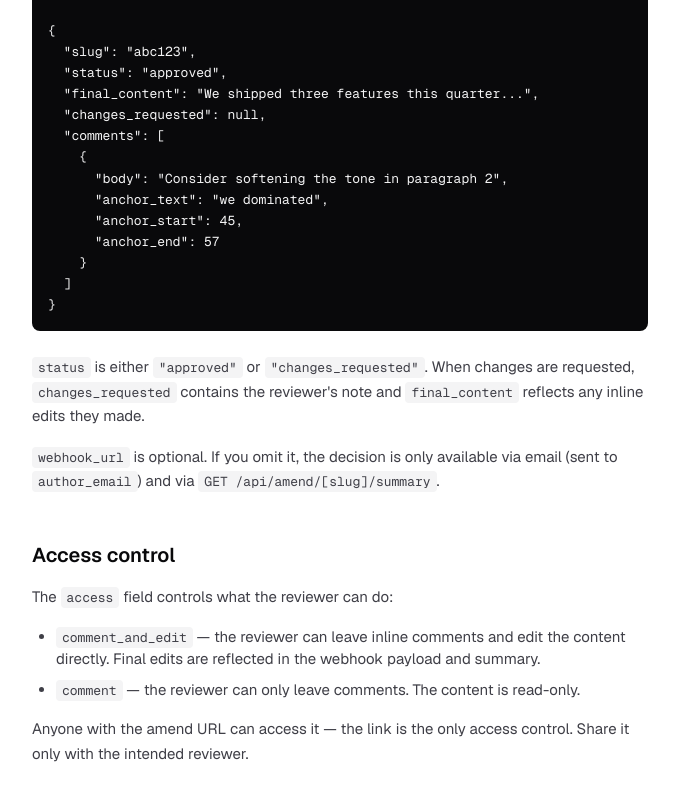
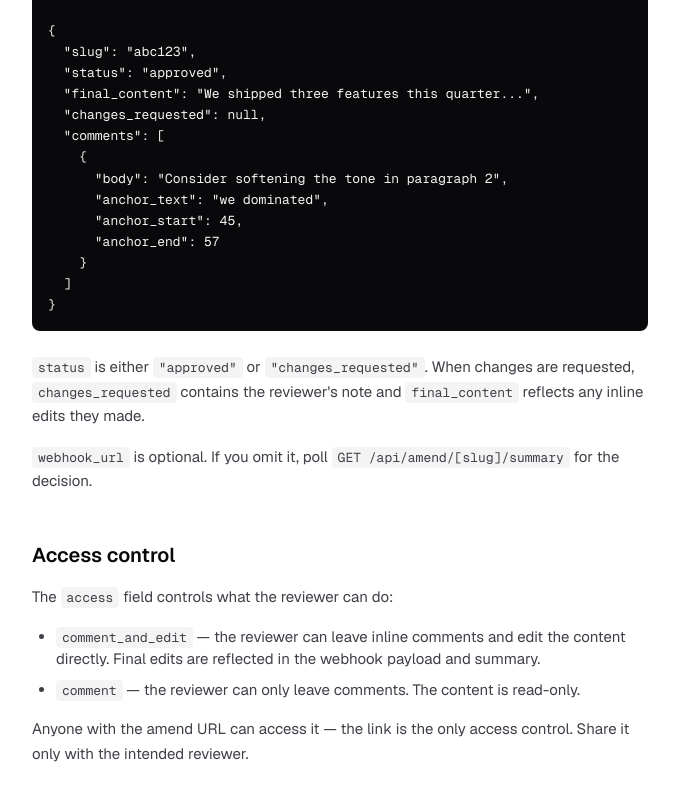
Before and after one commit to tomericco/agentic-content-review, a Next.js app: page /docs in a window 1280 px wide. Shown: the part 2373-3173 px from the top of the page, without its empty margins (416-1095 px from the left). Built offline with nearby package versions, Linux system fonts and the light colour scheme; no server answers.

Commit message:
chore: disable email notifications for now, keep code for later

```diff
--- a/src/app/api/amend/[slug]/resubmit/route.ts
+++ b/src/app/api/amend/[slug]/resubmit/route.ts
@@ -1,7 +1,7 @@
 import { NextRequest, NextResponse } from 'next/server'
 import { revalidatePath } from 'next/cache'
 import { getReviewBySlug, resubmitReview } from '@/lib/db'
-import { notifyReviewer } from '@/lib/email'
+// import { notifyReviewer } from '@/lib/email' // email sending disabled for now
 
 export async function PATCH(
   req: NextRequest,
@@ -29,7 +29,7 @@ export async function PATCH(
 
     const updated = await resubmitReview(review.id, content)
 
-    notifyReviewer(updated).catch(() => {})
+    // notifyReviewer(updated).catch(() => {}) // email sending disabled for now
 
     revalidatePath(`/${slug}`)
 
--- a/src/app/api/decide/route.ts
+++ b/src/app/api/decide/route.ts
@@ -2,7 +2,7 @@ import { NextRequest, NextResponse } from 'next/server'
 import { revalidatePath } from 'next/cache'
 import { validateDecide } from '@/lib/validate'
 import { getReviewBySlug, updateReviewDecision, getCommentsByReviewId } from '@/lib/db'
-import { notifyAuthor } from '@/lib/email'
+// import { notifyAuthor } from '@/lib/email' // email sending disabled for now
 
 export async function POST(req: NextRequest) {
   const slug = req.nextUrl.searchParams.get('slug')
@@ -41,7 +41,7 @@ export async function POST(req: NextRequest) {
 
     const updated = await updateReviewDecision(review.id, validation.data)
 
-    notifyAuthor(updated, comments).catch(() => {})
+    // notifyAuthor(updated, comments).catch(() => {}) // email sending disabled for now
 
     revalidatePath(`/${slug}`)
 
--- a/src/app/api/upload/route.ts
+++ b/src/app/api/upload/route.ts
@@ -2,7 +2,7 @@ import { NextRequest, NextResponse } from 'next/server'
 import { validateUpload } from '@/lib/validate'
 import { generateSlug } from '@/lib/slug'
 import { getExistingSlugs, createReview } from '@/lib/db'
-import { notifyReviewer } from '@/lib/email'
+// import { notifyReviewer } from '@/lib/email' // email sending disabled for now
 
 export async function POST(req: NextRequest) {
   let body: unknown
@@ -21,7 +21,7 @@ export async function POST(req: NextRequest) {
     const slug = generateSlug(validation.data.title, existingSlugs)
 
     const review = await createReview(validation.data, slug)
-    notifyReviewer(review).catch(() => {}) // fire-and-forget — do NOT await, never block the response
+    // notifyReviewer(review).catch(() => {}) // email sending disabled for now
     const baseUrl = process.env.NEXT_PUBLIC_BASE_URL ?? 'http://localhost:3000'
 
     return NextResponse.json({
--- a/src/app/docs/page.tsx
+++ b/src/app/docs/page.tsx
@@ -293,9 +293,8 @@ export default function DocsPage() {
               </p>
               <p className="text-[15px] leading-relaxed text-zinc-700 mb-4">
                 <code className="bg-zinc-100 px-1.5 py-0.5 rounded text-[13px]">webhook_url</code> is optional.
-                If you omit it, the decision is only available via email (sent to{" "}
-                <code className="bg-zinc-100 px-1.5 py-0.5 rounded text-[13px]">author_email</code>) and via{" "}
-                <code className="bg-zinc-100 px-1.5 py-0.5 rounded text-[13px]">GET /api/amend/[slug]/summary</code>.
+                If you omit it, poll{" "}
+                <code className="bg-zinc-100 px-1.5 py-0.5 rounded text-[13px]">GET /api/amend/[slug]/summary</code> for the decision.
               </p>
             </section>
 
```
